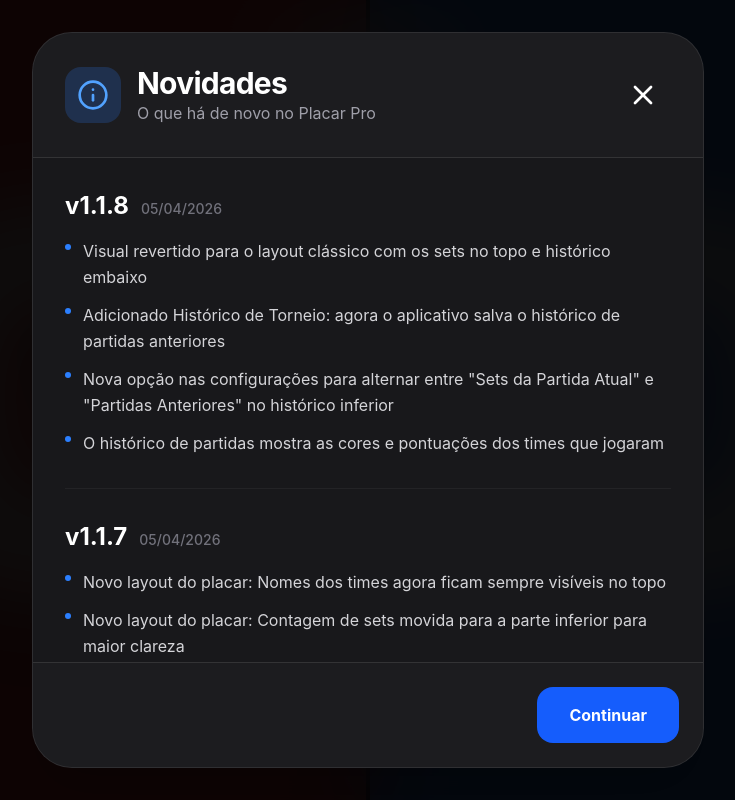
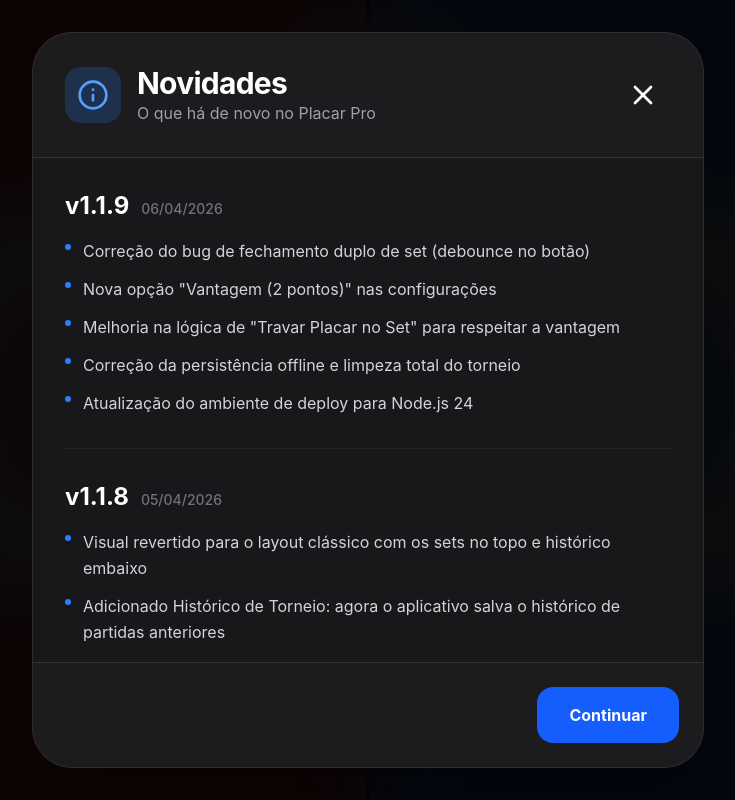
Before and after one commit to elysonsarmento/placar.github.io, a React (Vite) app: page / in a window 1280 px wide. Shown: the whole page, without its empty margins (272-1007 px from the left). Built offline with nearby package versions, Linux system fonts and the light colour scheme.

Commit message:
fix: Prevent double-set submission and update changelog
Introduces a debounce mechanism to the `nextSet` function to prevent accidental double submissions. Updates the changelog with new entries and version bump. Also, updates Node.js version in deploy workflow.

```diff
--- a/package.json
+++ b/package.json
@@ -1,7 +1,7 @@
 {
   "name": "react-example",
   "private": true,
-  "version": "1.1.8",
+  "version": "1.1.9",
   "type": "module",
   "scripts": {
     "dev": "vite --port=3000 --host=0.0.0.0",
--- a/src/App.tsx
+++ b/src/App.tsx
@@ -98,6 +98,7 @@
 
   const [isSettingsOpen, setIsSettingsOpen] = useState(false);
   const [isChangelogOpen, setIsChangelogOpen] = useState(false);
+  const [isProcessingSet, setIsProcessingSet] = useState(false);
   const [showClearConfirm, setShowClearConfirm] = useState(false);
   const [showResetConfirm, setShowResetConfirm] = useState(false);
   const [editingTeam, setEditingTeam] = useState<Team | null>(null);
@@ -187,6 +188,9 @@
   }, []);
 
   const nextSet = useCallback((winner: 1 | 2) => {
+    if (isProcessingSet) return;
+    setIsProcessingSet(true);
+
     setMatch((prev: MatchState) => ({
       ...prev,
       setHistory: [...prev.setHistory, { team1: prev.team1Score, team2: prev.team2Score }],
@@ -195,7 +199,10 @@
       team1Sets: winner === 1 ? prev.team1Sets + 1 : prev.team1Sets,
       team2Sets: winner === 2 ? prev.team2Sets + 1 : prev.team2Sets,
     }));
-  }, []);
+
+    // Reset processing state after a short delay to prevent double-clicks
+    setTimeout(() => setIsProcessingSet(false), 500);
+  }, [isProcessingSet]);
 
   const resetMatch = useCallback((force = false) => {
     const performReset = () => {
--- a/src/changelog.ts
+++ b/src/changelog.ts
@@ -1,6 +1,17 @@
-export const APP_VERSION = '1.1.8';
+export const APP_VERSION = '1.1.9';
 
 export const CHANGELOG = [
+  {
+    version: '1.1.9',
+    date: '06/04/2026',
+    features: [
+      'Correção do bug de fechamento duplo de set (debounce no botão)',
+      'Nova opção "Vantagem (2 pontos)" nas configurações',
+      'Melhoria na lógica de "Travar Placar no Set" para respeitar a vantagem',
+      'Correção da persistência offline e limpeza total do torneio',
+      'Atualização do ambiente de deploy para Node.js 24'
+    ]
+  },
   {
     version: '1.1.8',
     date: '05/04/2026',
```
